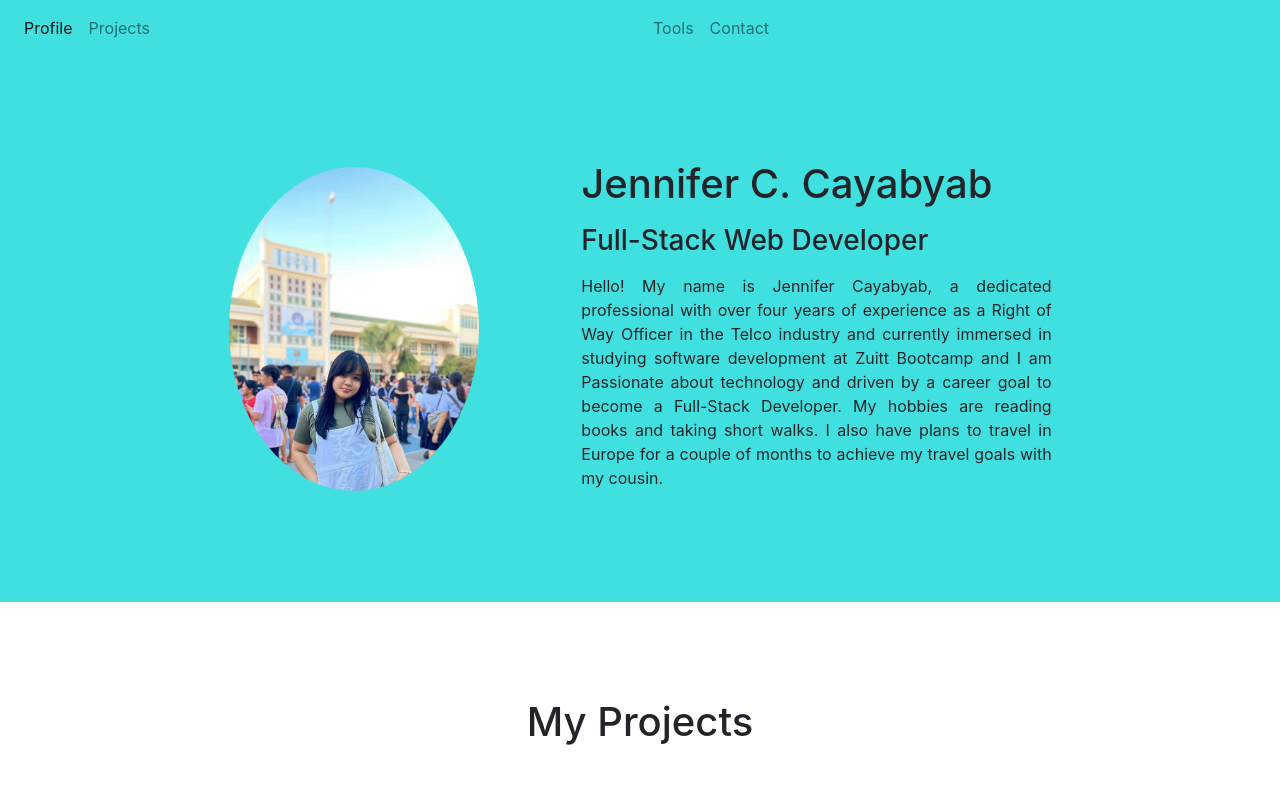
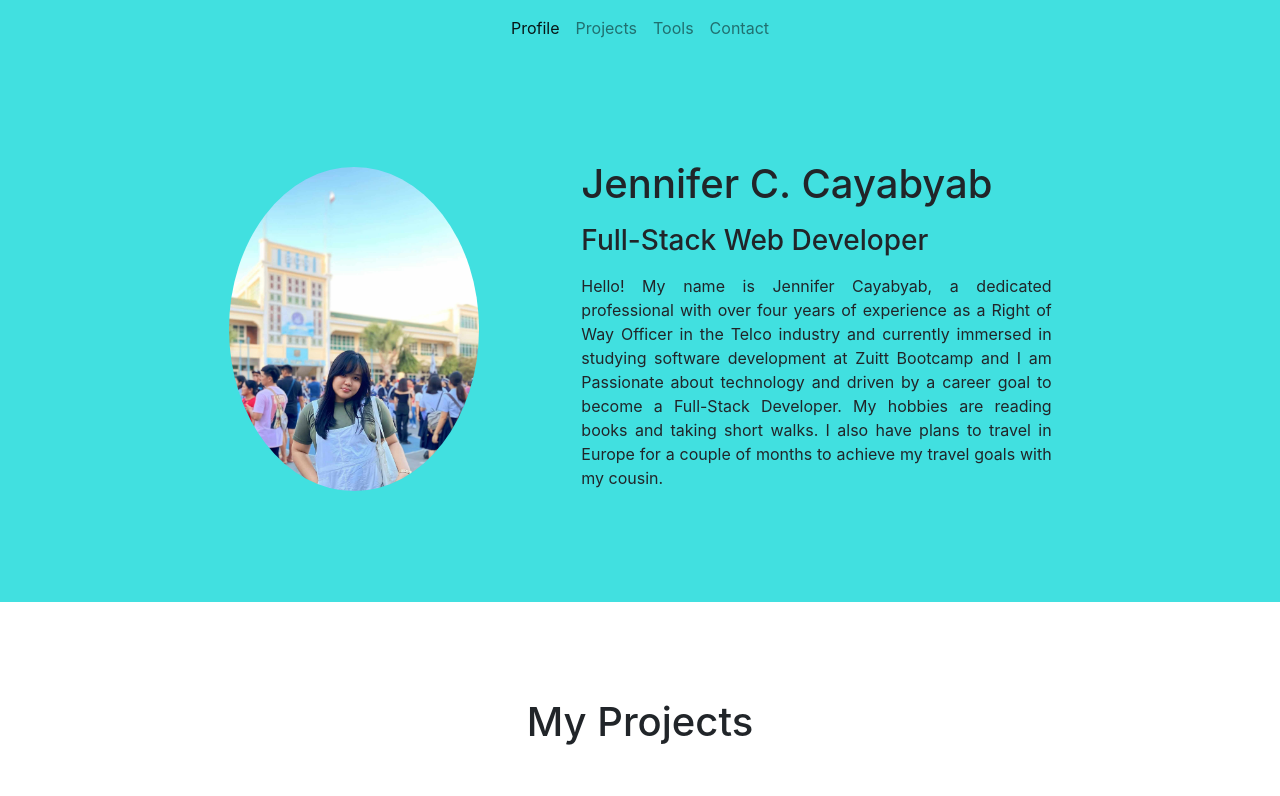
Before and after one commit to JenniferCayabyab/webportfolio, a plain HTML site: page index.html in a window 1280 px wide. Shown: the top 796 px of the page. Drawn offline with nearby package versions, Linux system fonts and the light colour scheme.

Commit message:
changes in navrbar

```diff
--- a/index.html
+++ b/index.html
@@ -19,8 +19,8 @@
 					<button class="navbar-toggler" type="button" data-toggle="collapse" data-target="#navbarSupportedContent">
 					<span class="navbar-toggler-icon"></span>
 					</button>
-				<div class="collapse navbar-collapse" id="navbarSupportedContent">
-				    <ul class="navbar-nav pl-0 mr-auto  text-center text-md-left">
+				<div class="collapse navbar-collapse mr-auto justify-content-center text-md-left" id="navbarSupportedContent">
+				    <ul class="navbar-nav">
 				      <li class="nav-item active">
 				        <a class="nav-link" href="#Landing">Profile <span class="sr-only">(current)</span></a>
 				      </li>
@@ -29,7 +29,7 @@
 				      </li>
 				    </ul>
 
-				    <ul class="navbar-nav pl-0 mr-auto text-center text-md-left">
+				    <ul class="navbar-nav">
 				    <li class="nav-item">
 				        <a class="nav-link" href="#Tools">Tools</a>
 				      </li>
```
